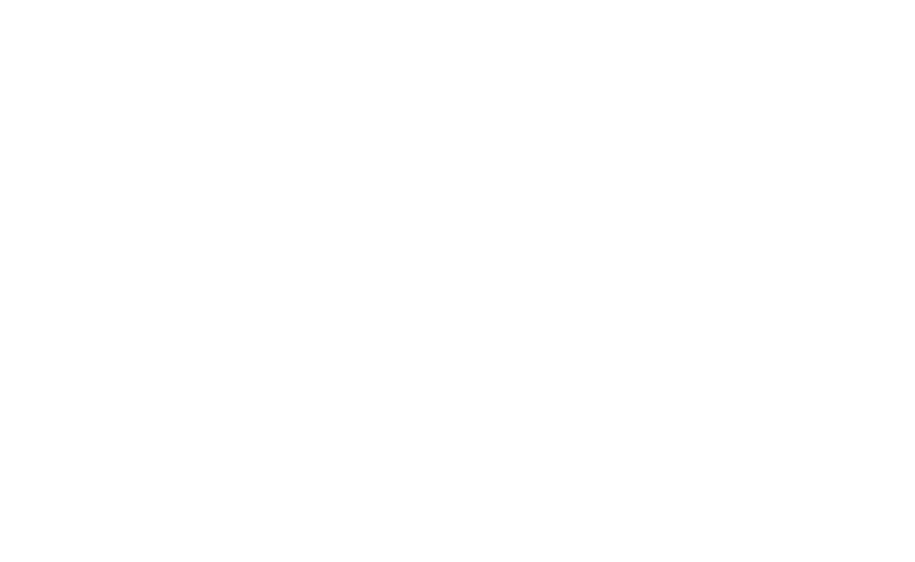
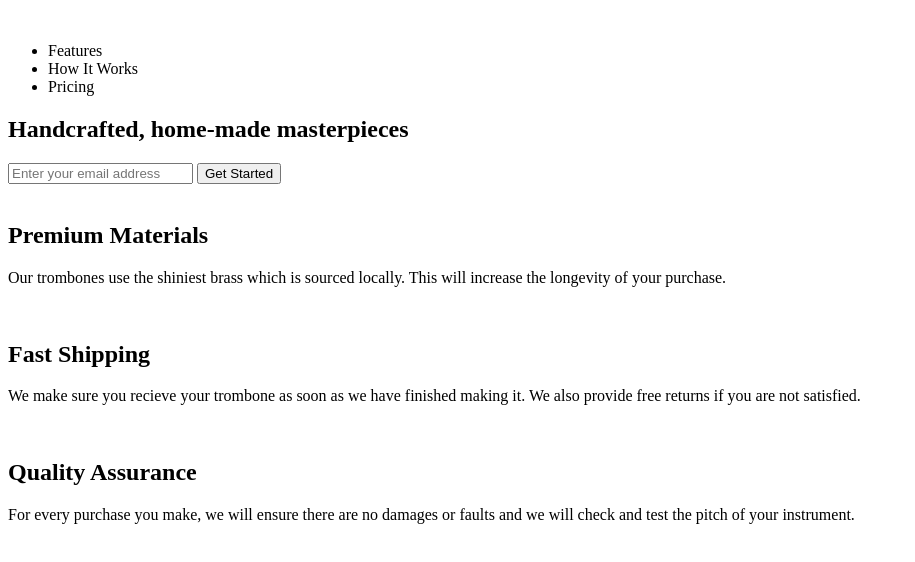
Before and after one commit to jannerymbf/Responsive-LandingPage, a website: page src/index.html in a window 1280 px wide. Shown: the whole page, without its empty margins (0-915 px from the left). Drawn offline with Linux system fonts and the light colour scheme.

Commit message:
Add basic html layout for header, get started form and benefits section

```diff
--- a/src/index.html
+++ b/src/index.html
@@ -7,6 +7,50 @@
   <meta name="viewport" content="width=device-width, initial-scale=1.0">
 </head>
 <body>
+  <header>
+    <div>
+      <img src="" alt="">
+    </div>
+    <nav>
+      <ul>
+        <li>Features</li>
+        <li>How It Works</li>
+        <li>Pricing</li>
+      </ul>
+    </nav>
+  </header>
+  <main>
+    <section>
+      <form action="">
+        <h1>Handcrafted, home-made masterpieces</h1>
+        <input type="email" placeholder="Enter your email address">
+        <button>Get Started</button>
+      </form>
+    </section>
 
+    <section>
+      <article>
+        <img src="" alt="">
+        <div>
+          <h2>Premium Materials</h2>
+          <p>Our trombones use the shiniest brass which is sourced locally. This will increase the longevity of your purchase.</p>
+        </div>
+      </article>
+      <article>
+        <img src="" alt="">
+        <div>
+          <h2>Fast Shipping</h2>
+          <p>We make sure you recieve your trombone as soon as we have finished making it. We also provide free returns if you are not satisfied.</p>
+        </div>
+      </article>
+      <article>
+        <img src="" alt="">
+        <div>
+          <h2>Quality Assurance</h2>
+          <p>For every purchase you make, we will ensure there are no damages or faults and we will check and test the pitch of your instrument.</p>
+        </div>
+      </article>
+    </section>
+  </main>
 </body>
 </html>
```
